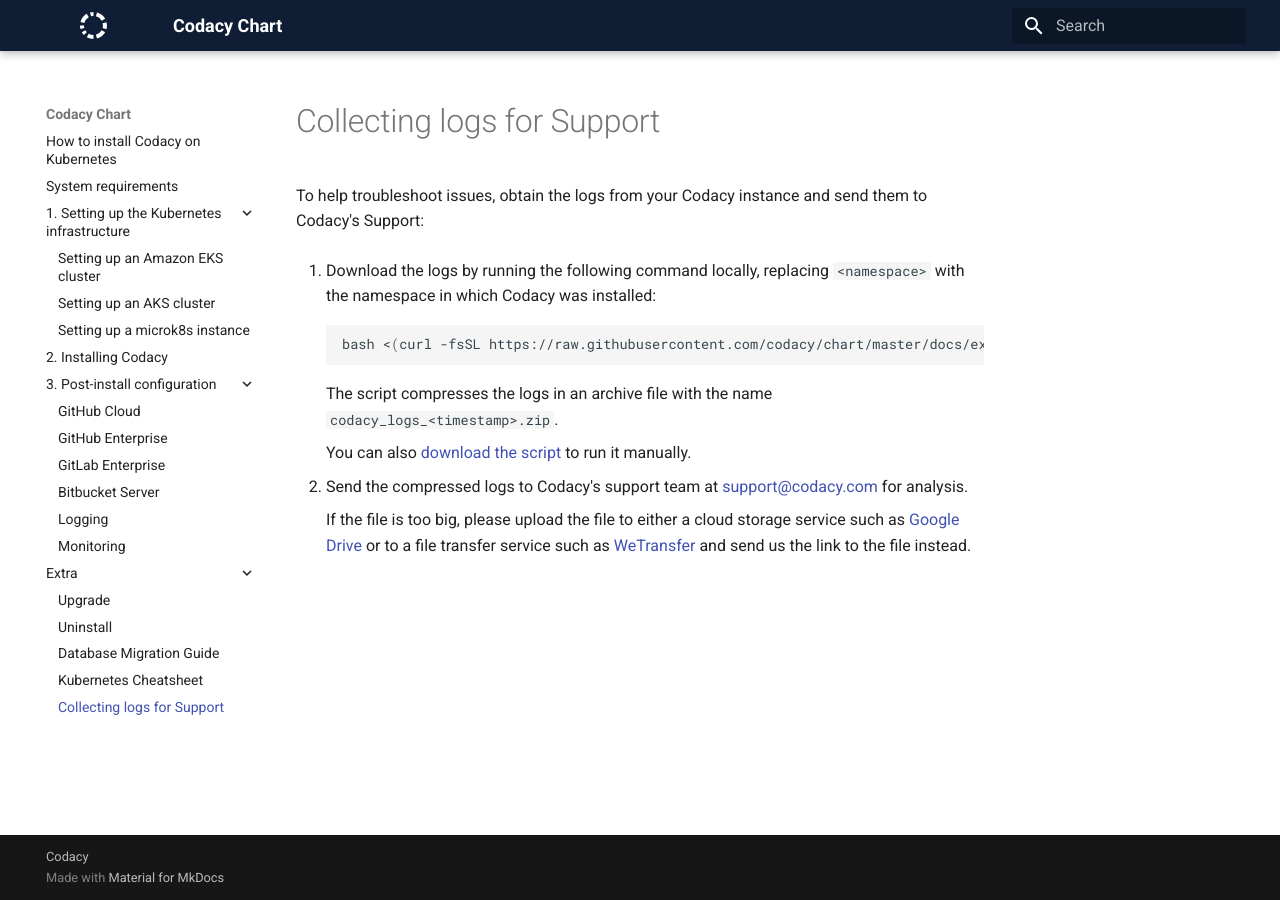
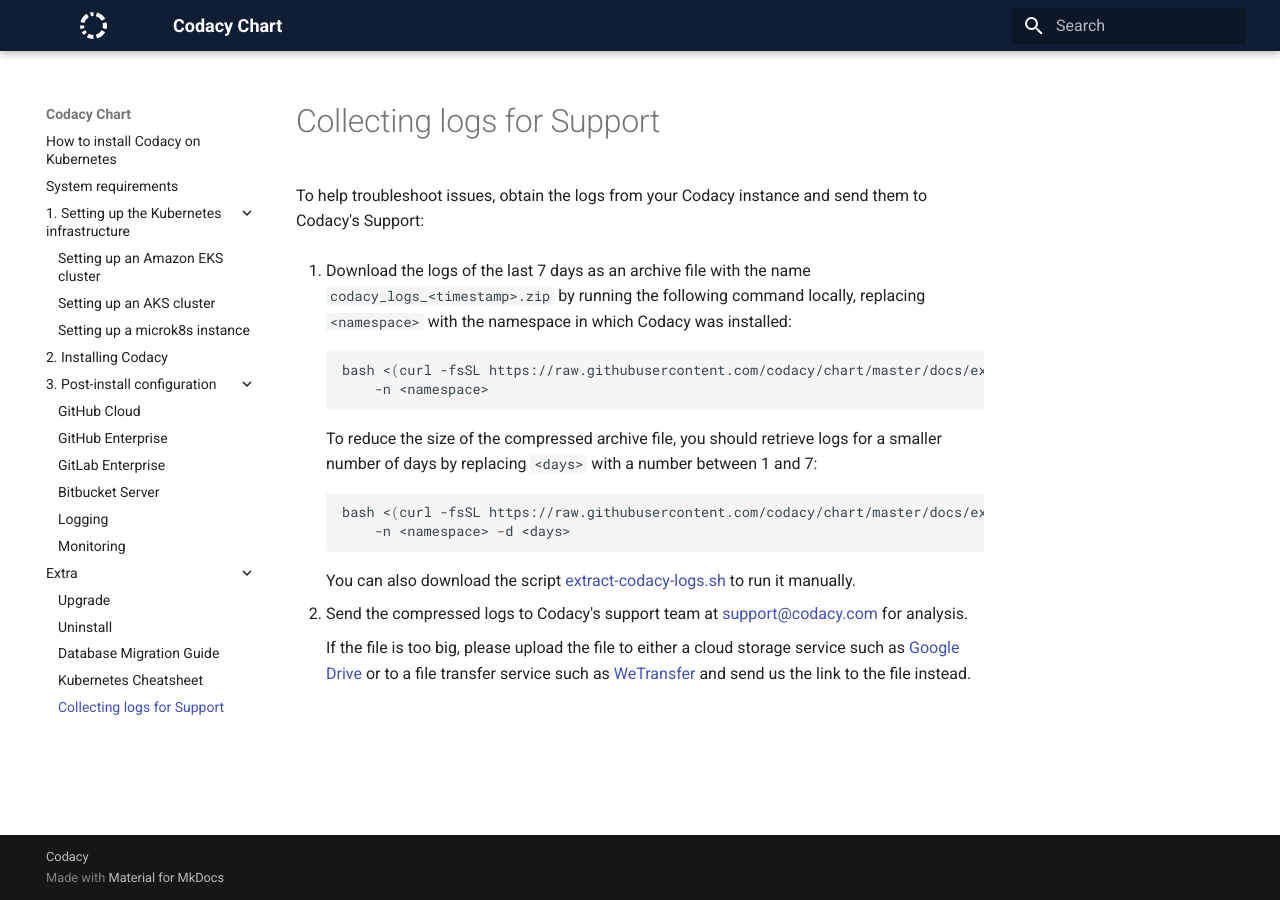
Before and after one commit to codacy/chart, an MkDocs documentation site: the page built from docs/extra/logs-collect.md, in a window 1280 px wide. Built offline with MkDocs 1.6.1 and Material for MkDocs 9.7.7, drawn with Linux system fonts in a browser that asks for light colours.

Commit message:
Mention how to reduce the number of days of logs to collect

````diff
--- a/docs/extra/logs-collect.md
+++ b/docs/extra/logs-collect.md
@@ -2,15 +2,21 @@
 
 To help troubleshoot issues, obtain the logs from your Codacy instance and send them to Codacy's Support:
 
-1.  Download the logs by running the following command locally, replacing `<namespace>` with the namespace in which Codacy was installed:
+1.  Download the logs of the last 7 days as an archive file with the name `codacy_logs_<timestamp>.zip` by running the following command locally, replacing `<namespace>` with the namespace in which Codacy was installed:
 
     ```bash
-    bash <(curl -fsSL https://raw.githubusercontent.com/codacy/chart/master/docs/extra/extract-codacy-logs.sh) -n <namespace>
+    bash <(curl -fsSL https://raw.githubusercontent.com/codacy/chart/master/docs/extra/extract-codacy-logs.sh) \
+        -n <namespace>
     ```
 
-    The script compresses the logs in an archive file with the name `codacy_logs_<timestamp>.zip`.
+    To reduce the size of the compressed archive file, you should retrieve logs for a smaller number of days by replacing `<days>` with a number between 1 and 7:
 
-    You can also [download the script](extract-codacy-logs.sh) to run it manually.
+    ```bash
+    bash <(curl -fsSL https://raw.githubusercontent.com/codacy/chart/master/docs/extra/extract-codacy-logs.sh) \
+        -n <namespace> -d <days>
+    ```
+
+    You can also download the script [extract-codacy-logs.sh](extract-codacy-logs.sh) to run it manually.
 
 2.  Send the compressed logs to Codacy's support team at [support@codacy.com](mailto:support@codacy.com) for analysis.
 
````
